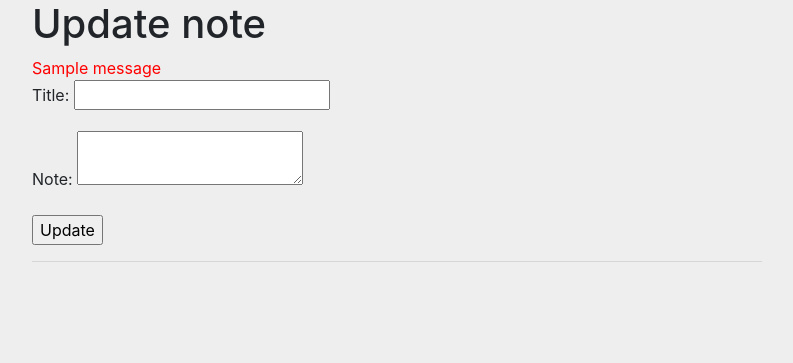
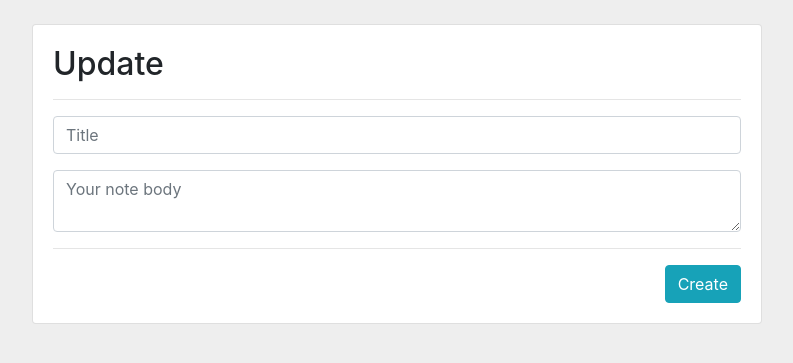
Before and after one commit to Hodackin/SimpleNotes, a Flask app: template app/templates/note/update.html in a window 1280 px wide. Shown: the part 56-419 px from the top of the page, without its empty margins (53-846 px from the left). Run offline with Flask 2, Linux system fonts and the light colour scheme; data comes from the database, SQL or seed files in the repository; both versions use the stored data as it was after the commit; the template is opened without the code that fills it: values that come from a table or form of the project are taken from there, most other values are stand-ins (such as "Sample title", 1, 10 or a date in 2020); one stand-in notice (Sample message) is shown; some libraries are stand-ins or nearby versions.

Commit message:
Add files via upload

```diff
--- a/app/forms.py
+++ b/app/forms.py
@@ -1,6 +1,13 @@
 from flask_wtf import FlaskForm
-from wtforms import StringField, PasswordField, BooleanField, SubmitField, TextAreaField, SelectField
-from wtforms.validators import DataRequired, EqualTo, Length
+from wtforms import StringField
+from wtforms import PasswordField
+from wtforms import BooleanField
+from wtforms import SubmitField
+from wtforms import SelectField
+from wtforms import TextAreaField
+from wtforms.validators import DataRequired
+from wtforms.validators import EqualTo
+from wtforms.validators import Length
 
 
 class CreateTagForm(FlaskForm):
@@ -76,15 +83,3 @@ class CreateNoteForm(FlaskForm):
         choices=[],
     )
     submit = SubmitField('Create')
-
-
-class EditNoteForm(FlaskForm):
-    title = StringField('Title: ', validators=[DataRequired()])
-    body = TextAreaField(
-        'Note: ',
-        validators=[
-            DataRequired(),
-            Length(min=10, max=404)
-        ]
-    )
-    submit = SubmitField('Edit')
--- a/app/templates/note/create.html
+++ b/app/templates/note/create.html
@@ -4,7 +4,7 @@
 <div class="card mb-4 my-4">
     <div class="card-body">
 
-        <h2>{{ title }}</h2>
+        <h2>New note</h2>
         <hr>
         <form method="post">
             {{ form.hidden_tag() }}
--- a/app/templates/note/update.html
+++ b/app/templates/note/update.html
@@ -1,22 +1,30 @@
 {% extends 'base.html' %}
 
 {% block content %}
-<h1>Update note</h1>
-{% for category, message in  get_flashed_messages(with_categories=true) %}
-<spam class="{{ category }}" style="color: red;">{{ message }}</spam>
-{% endfor %}
-<form action="" method="post">
-    <p>
-        <label for="title">Title: </label>
-        <input name="title" type="text" value="{{ notes.title }}" >
-    </p>
-    <p>
-        <label for="body">Note: </label>
-        <textarea name="body">{{ notes.body }}</textarea>
-    </p>
-    <p>
-        <input type="submit" value="Update">
-    </p>
-</form>
-<hr>
+<div class="card mb-4 my-4">
+    <div class="card-body">
+
+        <h2>Update</h2>
+        <hr>
+        <form method="post">
+            {{ form.hidden_tag() }}
+
+            <div class="form-group">
+                {{ form.title(class="form-control") }}
+            </div>
+
+            <div class="form-group">
+                {{ form.body(class="form-control") }}
+            </div>
+            {% if current_user == author %}
+            <hr>
+            <div class="form-group">
+                {{ form.editors(class="form-control")  }}
+            </div>
+            {% endif %}
+            <hr>
+             {{ form.submit(class="btn btn-info float-right") }}
+        </form>
+    </div>
+</div>
 {% endblock %}
```
Also changed, not shown: app/auth.py (+5 -5 lines), app/note.py (+27 -9 lines), app/views.py (+5 -3 lines), app.db.
